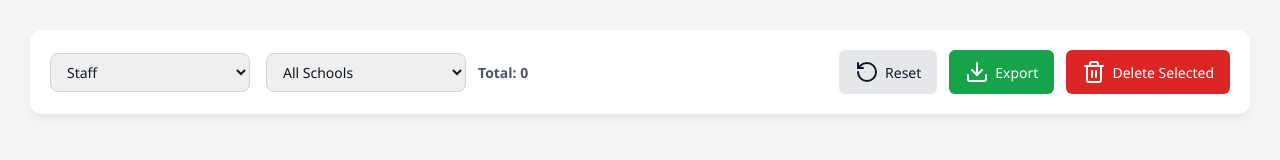
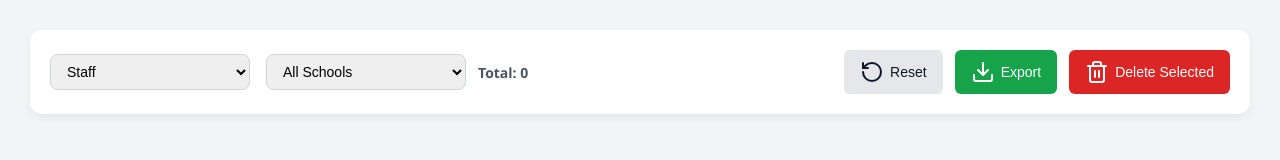
Before and after one commit to penportindia/lak, a plain HTML site: page Pages/Export/index.html in a window 1280 px wide. Drawn offline with nearby package versions, Linux system fonts and the light colour scheme; no server answers.

Commit message:
Update index.html

```diff
--- a/Pages/Export/index.html
+++ b/Pages/Export/index.html
@@ -5,8 +5,9 @@
   <meta name="viewport" content="width=device-width, initial-scale=1.0" />
   <title>Data Viewer</title>
 
-  <!-- Tailwind CSS -->
-  <link href="https://cdn.jsdelivr.net/npm/tailwindcss@2.2.19/dist/tailwind.min.css" rel="stylesheet" />
+  <!-- ❌ Tailwind हट गया -->
+  <!-- ✅ Custom CSS -->
+  <link rel="stylesheet" href="style.css" />
 
   <!-- Lucide Icons -->
   <script src="https://unpkg.com/lucide@latest"></script>
@@ -15,20 +16,13 @@
   <script src="https://cdnjs.cloudflare.com/ajax/libs/xlsx/0.18.5/xlsx.full.min.js"></script>
   <script src="https://cdnjs.cloudflare.com/ajax/libs/FileSaver.js/2.0.5/FileSaver.min.js"></script>
   <script src="https://cdnjs.cloudflare.com/ajax/libs/jszip/3.10.0/jszip.min.js"></script>
-
-  <!-- External Custom CSS -->
-  <link rel="stylesheet" href="style.css" />
 </head>
 
 <body>
-
-  <!-- Main Container -->
   <div class="main-container">
 
     <!-- Filter Panel -->
     <div class="filter-panel">
-
-      <!-- Left Filters -->
       <div class="filter-left">
         <select id="dataType">
           <option value="staff">Staff</option>
@@ -43,7 +37,6 @@
         </div>
       </div>
 
-      <!-- Right Buttons -->
       <div class="filter-actions">
         <button id="resetBtn">
           <i data-lucide="rotate-ccw"></i> Reset
@@ -59,7 +52,6 @@
       </div>
     </div>
 
-    <!-- Data Table -->
     <div class="table-wrapper">
       <table id="data-table">
         <thead id="tableHead"></thead>
@@ -68,9 +60,7 @@
     </div>
   </div>
 
-  <!-- Main Script -->
   <script type="module" src="all.js"></script>
-
   <script>
     lucide.createIcons();
   </script>
```
